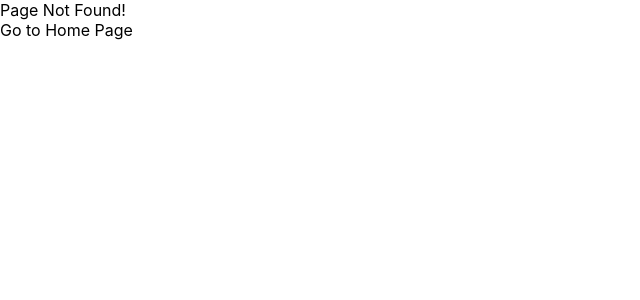
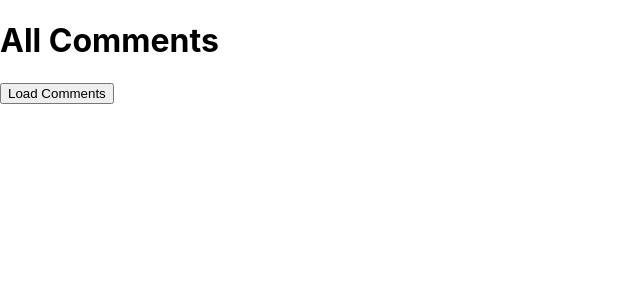
Before and after one commit to fimbres/next-start, a Next.js app: page /comments in a window 1280 px wide. Before the commit this address had no page. Shown: the top 300 px of the page, without its empty margins (0-640 px from the left). Built offline with nearby package versions, Linux system fonts and the light colour scheme.

Commit message:
Implementation of an API RESTFUL with NextJS

```diff
--- /dev/null
+++ b/data/comments.js
@@ -0,0 +1,18 @@
+export const comments = [
+    {
+        id: 1,
+        text: 'This is a comment'
+    },
+    {
+        id: 2,
+        text: 'This is a comment'
+    },
+    {
+        id: 3,
+        text: 'This is a comment'
+    },
+    {
+        id: 4,
+        text: 'This is a comment'
+    },
+]
--- /dev/null
+++ b/pages/api/comments.js
@@ -0,0 +1,5 @@
+import { comments } from "../../data/comments";
+
+export default function handler(req, res){
+    res.status(200).json(comments);
+}
--- /dev/null
+++ b/pages/api/index.js
@@ -0,0 +1,16 @@
+import { comments } from "../../data/comments";
+
+ export default function handler(req, res) {
+   if(req.method === "GET"){
+      res.status(200).json({ name: 'Home Route' });
+   }
+   else if(req.method === "POST"){
+      const comment = req.body.comment;
+      const newComment = {
+         id: Date.now(),
+         text: comment
+      };
+      comments.push(newComment);
+      res.status(201).json(newComment);
+   }
+ }
--- /dev/null
+++ b/pages/comments/index.js
@@ -0,0 +1,23 @@
+import React, { useState } from 'react'
+
+const CommentsPage = () => {
+    const [comments, setComments] = useState([]);
+
+    const fetchComments = async () => {
+        const response = await fetch('/api/comments');
+        const data = await response.json();
+        setComments(data);
+    }
+
+  return (
+    <div>
+        <h1>All Comments</h1>
+        <ul>
+            {comments && comments.map(item => <li key={item.id}>{item.text}</li>)}
+        </ul>
+        <button onClick={fetchComments}>Load Comments</button>
+    </div>
+  )
+}
+
+export default CommentsPage;
```
